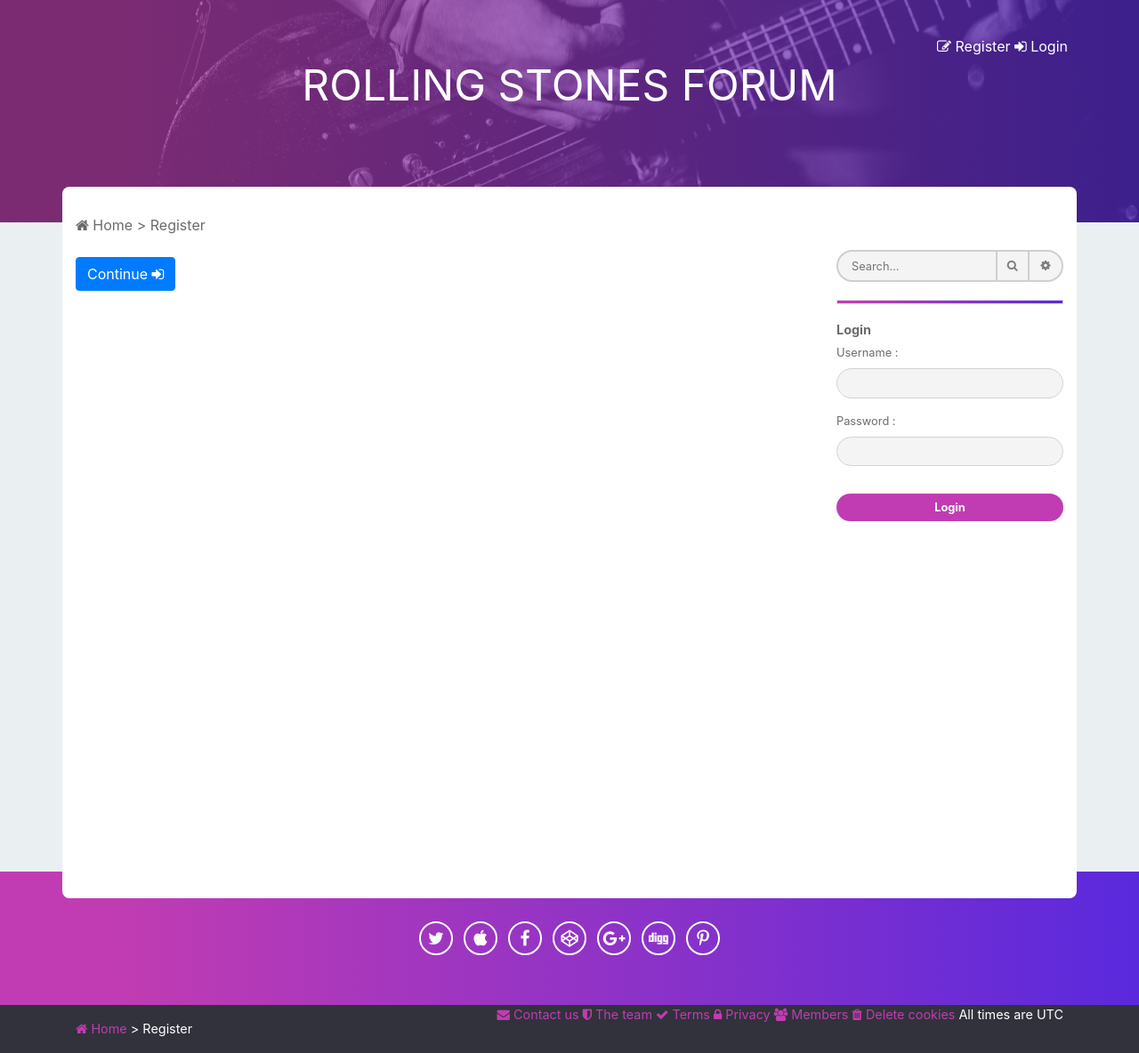
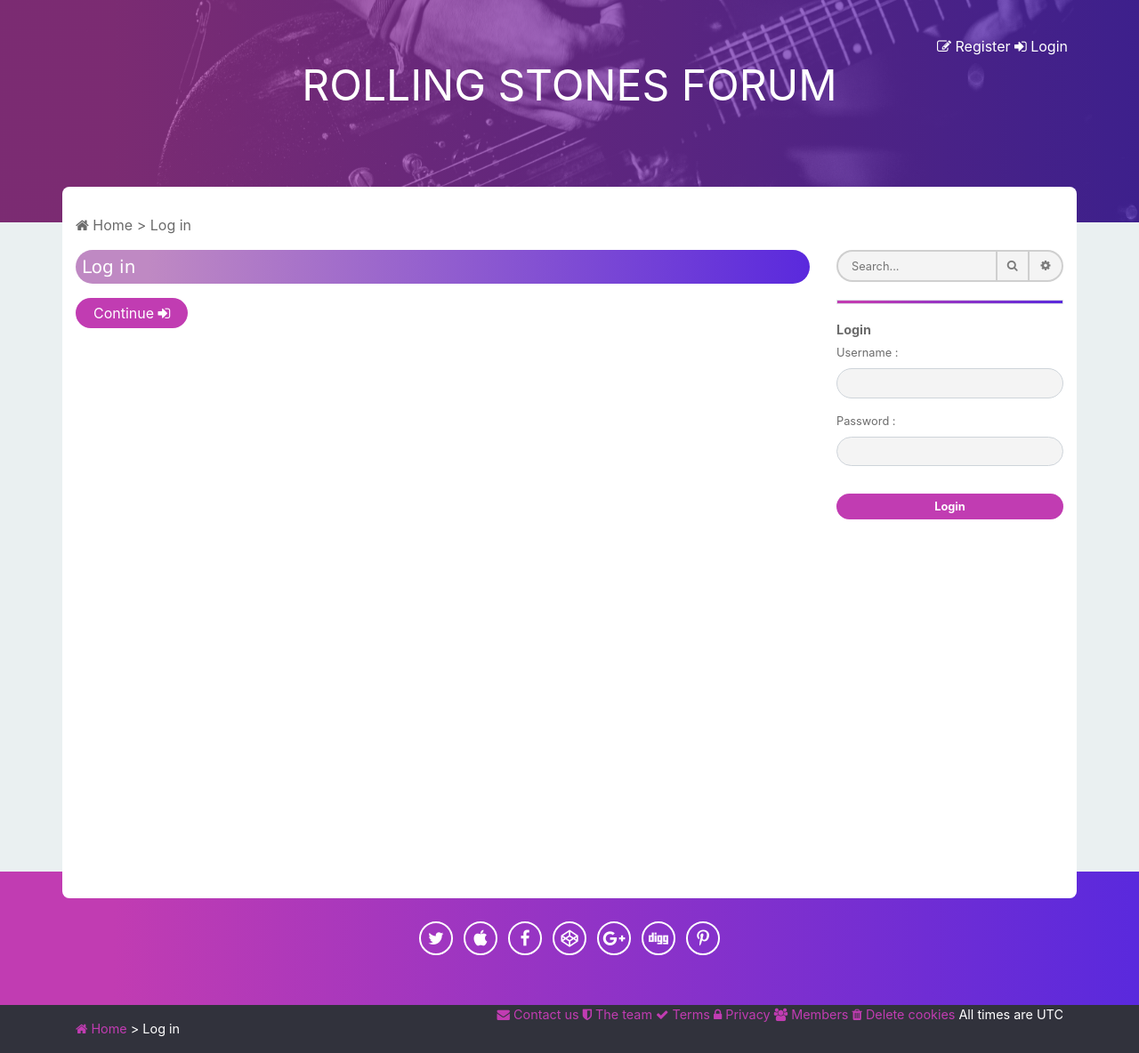
Before and after one commit to JonathanMaillard/BCBB-Forum, a PHP site: page /target_login.php in a window 1280 px wide. Shown: the whole page at 89% size. Run offline with PHP 8.4, Linux system fonts and the light colour scheme; data that the repository does not hold is empty; style sheets or scripts are compiled from the project's sources.

Commit message:
last update gaetan

```diff
--- a/css/form.css
+++ b/css/form.css
@@ -42,4 +42,9 @@
   width: 100%;
 }
 
+.resume {
+  font-family: "Lucida Sans", "Lucida Sans Regular", "Lucida Grande", "Lucida Sans Unicode", Geneva, Verdana, sans-serif;
+  color: #6b6b6b;
+}
+
 /*# sourceMappingURL=form.css.map */
--- a/css/form.scss
+++ b/css/form.scss
@@ -63,3 +63,9 @@ $input-background: #f4f4f4;
     padding: 7px;
     width: 100%;
 }
+
+.resume
+{
+    font-family: "Lucida Sans", "Lucida Sans Regular", "Lucida Grande", "Lucida Sans Unicode", Geneva, Verdana, sans-serif;
+    color: #6b6b6b;
+}
--- a/target_login.php
+++ b/target_login.php
@@ -4,8 +4,9 @@
     ini_set('display_startup_errors', 1);
     error_reporting(E_ALL);
 
-    $arianne = '<p><a href="index.php"><i class="fa fa-home" aria-hidden="true"></i> Home</a> > Register</p>';
+    $arianne = '<p><a href="index.php"><i class="fa fa-home" aria-hidden="true"></i> Home</a> > Log in</p>';
     $titre = "Log in - Rolling Stones Forum";
+    $css = 'form';
 ?>
 
 <?php
@@ -43,7 +44,8 @@ include "includes/header.php";
 
 ?>
 
-<h2><?php echo $message ?></h2>
+<h2 class="title">Log in</h2>
+<p class="resume"><?php echo $message ?></p>
 
 <button type="submit" class="btn btn-primary"> Continue <i class="fa fa-sign-in" aria-hidden="true"></i></button>
 
```
Also changed, not shown: target_profile.php (+8 -0 lines), 1 other file.
